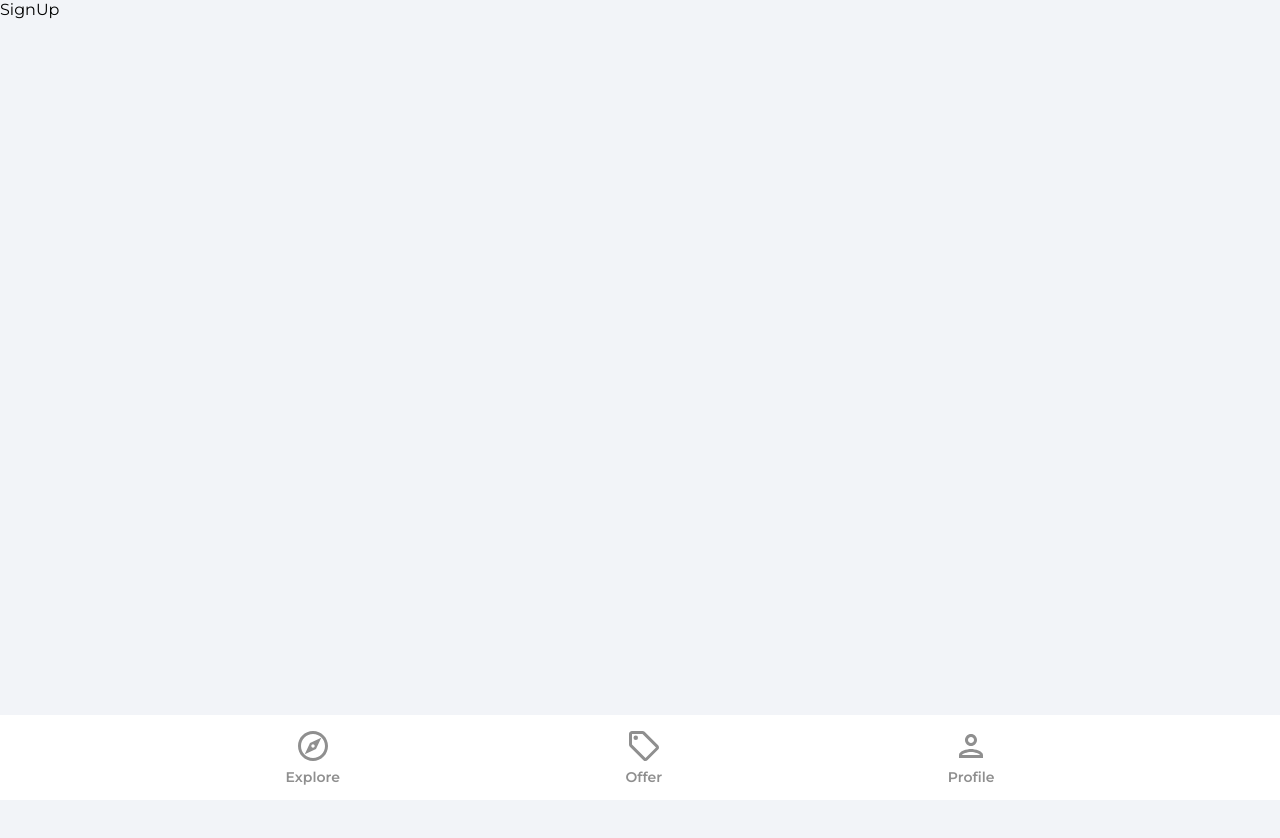
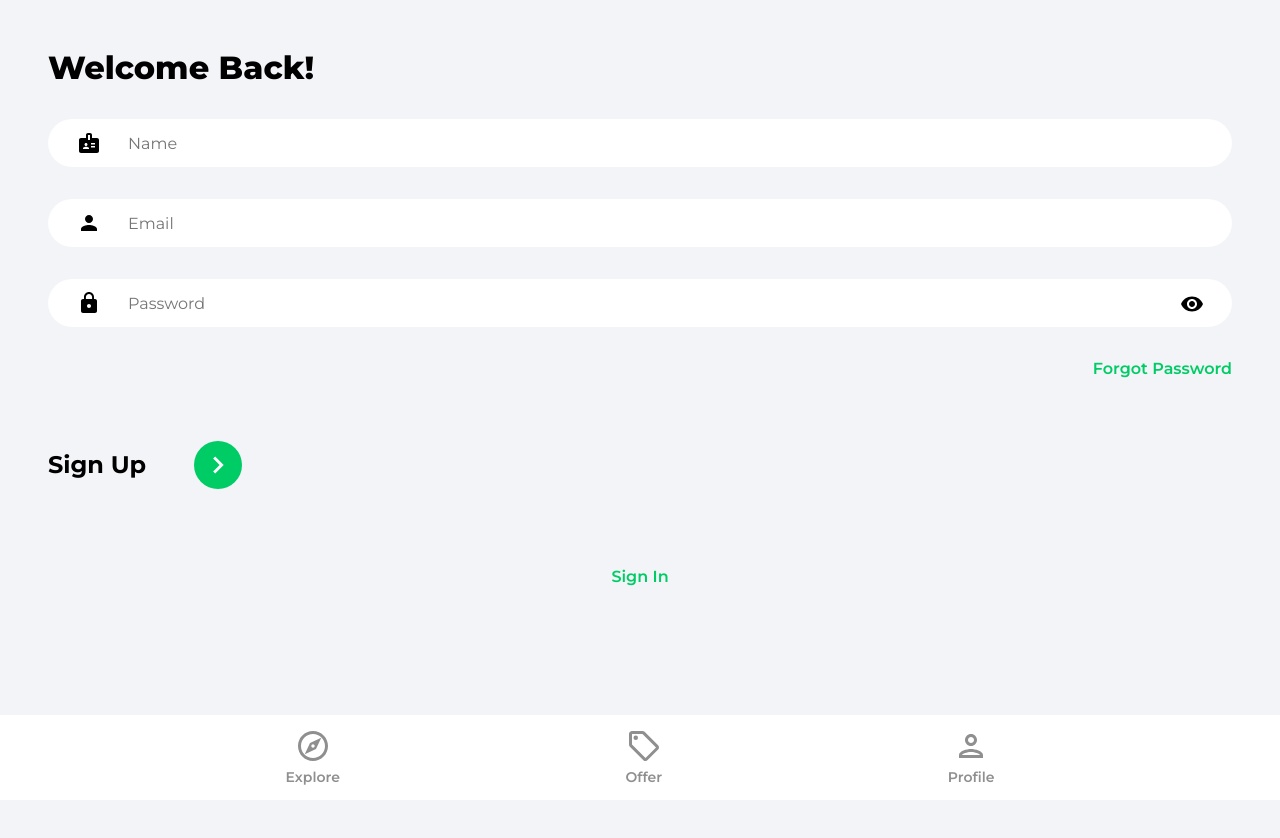
Before and after one commit to GWilliam02/House_marketplace, a React (Create React App) app: page /sign-up in a window 1280 px wide. Shown: the top 838 px of the page. Before the commit the page ends 800 px from the top, so only its background shows below. Built offline with nearby package versions, Linux system fonts and the light colour scheme.

Commit message:
Added Authentication Functionality

```diff
--- a/src/index.css
+++ b/src/index.css
@@ -1,4 +1,4 @@
-@import url('https://fonts.googleapis.com/css2?family=Montserrat:wght@200;300;400;500;600;700;800;900&display=swap');
+@import url("https://fonts.googleapis.com/css2?family=Montserrat:wght@200;300;400;500;600;700;800;900&display=swap");
 * {
   box-sizing: border-box;
 }
@@ -8,10 +8,11 @@
 }
 
 body {
-  font-family: 'Montserrat', sans-serif;
+  font-family: "Montserrat", sans-serif;
   background-color: #f2f4f8;
   margin: 0;
   box-sizing: border-box;
+  min-height: 105vh;
 }
 
 a {
@@ -37,7 +38,7 @@
   height: 3rem;
   width: 100%;
   outline: none;
-  font-family: 'Montserrat', sans-serif;
+  font-family: "Montserrat", sans-serif;
   padding: 0 3rem;
   font-size: 1rem;
 }
@@ -186,12 +187,12 @@
 
 .nameInput {
   margin-bottom: 2rem;
-  background: url('./assets/svg/badgeIcon.svg') #ffffff 2.5% center no-repeat;
+  background: url("./assets/svg/badgeIcon.svg") #ffffff 2.5% center no-repeat;
 }
 
 .emailInput {
   margin-bottom: 2rem;
-  background: url('./assets/svg/personIcon.svg') #ffffff 2.5% center no-repeat;
+  background: url("./assets/svg/personIcon.svg") #ffffff 2.5% center no-repeat;
 }
 
 .passwordInputDiv {
@@ -200,7 +201,7 @@
 
 .passwordInput {
   margin-bottom: 2rem;
-  background: url('./assets/svg/lockIcon.svg') #ffffff 2.5% center no-repeat;
+  background: url("./assets/svg/lockIcon.svg") #ffffff 2.5% center no-repeat;
 }
 
 .showPassword {
@@ -621,7 +622,7 @@
 
 .logOut {
   cursor: pointer;
-  font-family: 'Montserrat', sans-serif;
+  font-family: "Montserrat", sans-serif;
   font-size: 1rem;
   font-weight: 600;
   color: #ffffff;
@@ -753,7 +754,7 @@
 .formInputFile {
   border: none;
   outline: none;
-  font-family: 'Montserrat', sans-serif;
+  font-family: "Montserrat", sans-serif;
 }
 .formInputSmall,
 .formInputFile {
--- a/src/pages/SignIn.jsx
+++ b/src/pages/SignIn.jsx
@@ -1,7 +1,74 @@
-import React from "react";
+import { useState } from "react";
+import { Link, useNavigate } from "react-router-dom";
+import { ReactComponent as ArrowRightIcon } from "../assets/svg/keyboardArrowRightIcon.svg";
+import visibilityIcon from "../assets/svg/visibilityIcon.svg";
 
 function SignIn() {
-  return <div>SignIn</div>;
+  const [showPW, setShowPW] = useState(false);
+  const [formData, setFormData] = useState({
+    email: "",
+    password: "",
+  });
+  const { email, password } = formData;
+  const navigate = useNavigate();
+
+  const handleChange = (e) => {
+    setFormData((prevState) => ({
+      ...prevState,
+      [e.target.id]: e.target.value,
+    }));
+  };
+
+  return (
+    <>
+      <div className="pageContainer">
+        <header>
+          <p className="pageHeader">Welcome Back!</p>
+        </header>
+        <main>
+          <form>
+            <input
+              type="email"
+              className="emailInput"
+              placeholder="Email"
+              id="email"
+              value={email}
+              onChange={handleChange}
+            />
+            <div className="passwordInputDiv">
+              <input
+                type={showPW ? "text" : "password"}
+                className="passwordInput"
+                placeholder="Password"
+                id="password"
+                value={password}
+                onChange={handleChange}
+              />
+              <img
+                src={visibilityIcon}
+                alt="Show Password"
+                className="showPassword"
+                onClick={() => setShowPW((prevState) => !prevState)}
+              />
+            </div>
+            <Link to="/forgot-password" className="forgotPasswordLink">
+              Forgot Password
+            </Link>
+            <div className="signInBar">
+              <p className="signInText">Sign In</p>
+              <button className="signInButton">
+                <ArrowRightIcon fill="white" width="34px" height="34px" />
+              </button>
+            </div>
+          </form>
+          {/* Google OATH */}
+          <Link to="/sign-up" className="registerLink">
+            Sign Up
+          </Link>
+        </main>
+      </div>
+    </>
+  );
 }
 
 export default SignIn;
--- a/src/pages/SignUp.jsx
+++ b/src/pages/SignUp.jsx
@@ -1,7 +1,108 @@
-import React from "react";
+import { useState } from "react";
+import {
+  getAuth,
+  createUserWithEmailAndPassword,
+  updateProfile,
+} from "firebase/auth";
+import { db } from "../firebase.config";
+import { Link, useNavigate } from "react-router-dom";
+import { ReactComponent as ArrowRightIcon } from "../assets/svg/keyboardArrowRightIcon.svg";
+import visibilityIcon from "../assets/svg/visibilityIcon.svg";
 
 function SignUp() {
-  return <div>SignUp</div>;
+  const [showPW, setShowPW] = useState(false);
+  const [formData, setFormData] = useState({
+    email: "",
+    password: "",
+    name: "",
+  });
+  const { name, email, password } = formData;
+  const navigate = useNavigate();
+
+  const handleChange = (e) => {
+    setFormData((prevState) => ({
+      ...prevState,
+      [e.target.id]: e.target.value,
+    }));
+  };
+
+  const handleSubmit = async (e) => {
+    e.preventDefault();
+    try {
+      const auth = getAuth();
+      const userCredentials = await createUserWithEmailAndPassword(
+        auth,
+        email,
+        password
+      );
+      const user = userCredentials.user;
+      updateProfile(auth.currentUser, {
+        displayName: name,
+      });
+      navigate("/");
+    } catch (error) {
+      console.log(error);
+    }
+  };
+
+  return (
+    <>
+      <div className="pageContainer">
+        <header>
+          <p className="pageHeader">Welcome Back!</p>
+        </header>
+        <main>
+          <form onSubmit={handleSubmit}>
+            <input
+              type="text"
+              className="nameInput"
+              placeholder="Name"
+              id="name"
+              value={name}
+              onChange={handleChange}
+            />
+            <input
+              type="email"
+              className="emailInput"
+              placeholder="Email"
+              id="email"
+              value={email}
+              onChange={handleChange}
+            />
+            <div className="passwordInputDiv">
+              <input
+                type={showPW ? "text" : "password"}
+                className="passwordInput"
+                placeholder="Password"
+                id="password"
+                value={password}
+                onChange={handleChange}
+              />
+              <img
+                src={visibilityIcon}
+                alt="Show Password"
+                className="showPassword"
+                onClick={() => setShowPW((prevState) => !prevState)}
+              />
+            </div>
+            <Link to="/forgot-password" className="forgotPasswordLink">
+              Forgot Password
+            </Link>
+            <div className="signUpBar">
+              <p className="signUpText">Sign Up</p>
+              <button className="signUpButton">
+                <ArrowRightIcon fill="white" width="34px" height="34px" />
+              </button>
+            </div>
+          </form>
+          {/* Google OATH */}
+          <Link to="/sign-in" className="registerLink">
+            Sign In
+          </Link>
+        </main>
+      </div>
+    </>
+  );
 }
 
 export default SignUp;
```
Also changed, not shown: 1 other file (tests, documents, lock files or other folders).
